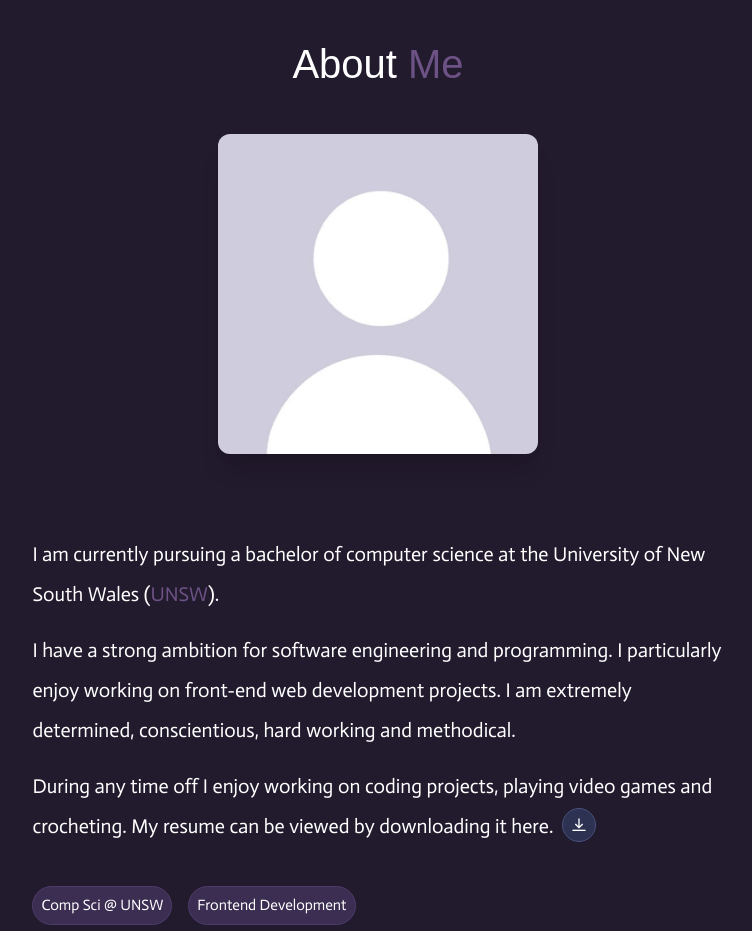
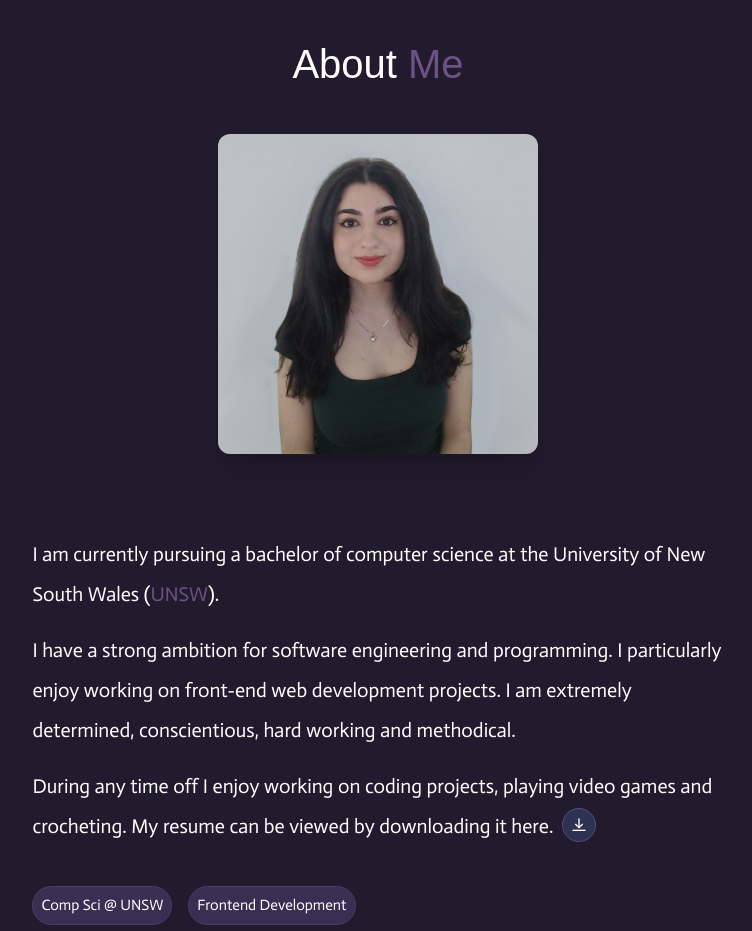
Before and after one commit to gracenahabedian/portfolio, a Next.js app: page / in a window 1280 px wide. Shown: the part 960-1891 px from the top of the page, without its empty margins (262-1014 px from the left). Built offline with nearby package versions, Linux system fonts and the light colour scheme; a web font is replaced by a local one.

Commit message:
added profile photo to about me page

```diff
--- a/src/app/ui/About.js
+++ b/src/app/ui/About.js
@@ -52,7 +52,7 @@ export default function About() {
           </div>
 
           <img
-            src='/temporary-profile.jpg'
+            src='/Grace.jpeg'
             className='rounded-xl shadow-xl object-cover w-80 h-80 max-xs-6:w-full max-xs-6:h-full'
           />
         </div>
```
Also changed, not shown: public/Grace no background.png (added), public/Grace.jpeg (added).
